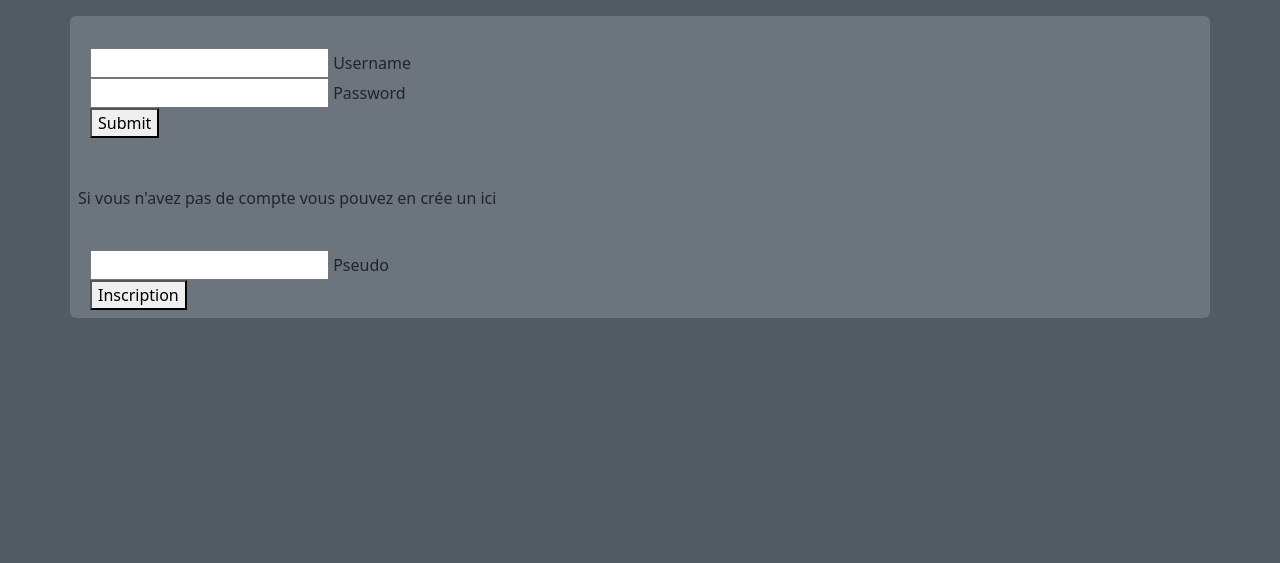
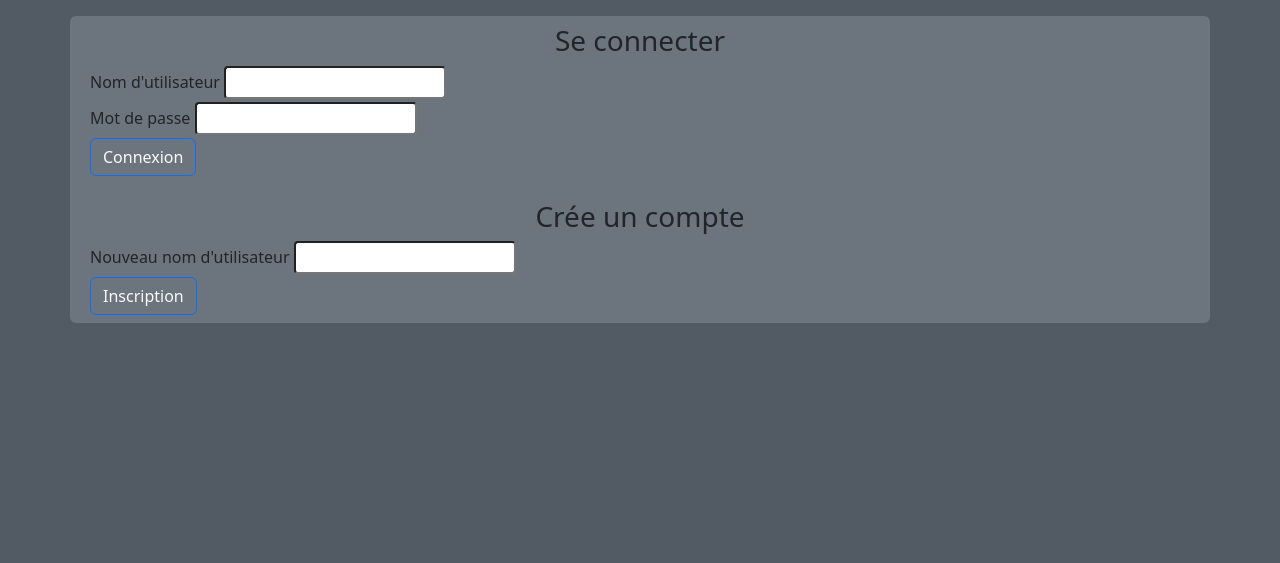
Before and after one commit to Delogarix/Neutronic-Decay, a PHP site: page /login.php in a window 1280 px wide. Shown: the part 160-723 px from the top of the page. Run offline with PHP 8.4, Linux system fonts and the light colour scheme.

Commit message:
server design changes

```diff
--- a/server/login.php
+++ b/server/login.php
@@ -12,23 +12,21 @@ $title = "Connexion";
 
         <?php require_once(__DIR__ . "/structure/header.php"); ?>
         <main>
-            <div class="container p-2 bg-secondary rounded">
-                <br>
-                <form class="container" action="index.php" method="post">
-                    <input type="text" name="username">
-                    <label>Username</label> <br>
-                    <input type="password" name="password">
-                    <label>Password</label> <br>
-                    <button action="submit">Submit</button>
-                </form>
-                <br>
-                <br>
-                <p>Si vous n'avez pas de compte vous pouvez en crée un ici</p>
-                <br>
+            <div class="container flex p-2 bg-secondary rounded">
+                <div class="container"><h3 class="text-center">Se connecter</h3></div>
+                <form class="container form" action="index.php" method="post">
+                    <label class="form-label">Nom d'utilisateur</label>
+                    <input class="form-control-sm" type="text" name="username"> <br>
+                    <label class="form-label">Mot de passe</label>
+                    <input class="form-control-sm" type="password" name="password"> <br>
+                    <button class="btn btn-outline-primary text-light" action="submit">Connexion</button>
+                </form> <br>
+
+                <div class="container"><h3 class="text-center">Crée un compte</h3></div>
                 <form class="container" action="inscription.php" method="post">
-                    <input type="text" name="new_username">
-                    <label>Pseudo</label> <br>
-                    <button action="submit">Inscription</button>
+                    <label class="form-label">Nouveau nom d'utilisateur</label>
+                    <input class="form-control-sm" type="text" name="new_username"> <br>
+                    <button class="btn btn-outline-primary text-light" action="submit">Inscription</button>
                 </form>
             </div>
         </main>
--- a/server/structure/script_data.php
+++ b/server/structure/script_data.php
@@ -1,6 +1,6 @@
 <?php
 
-$db_passwd = "HRWHyo";
+$db_passwd = "NHvJls";
 $timeToFinish = 70;
 
 try {
```
Also changed, not shown: server/inscription.php (+21 -4 lines), server/leaderboard.php (+4 -4 lines), README.md.
